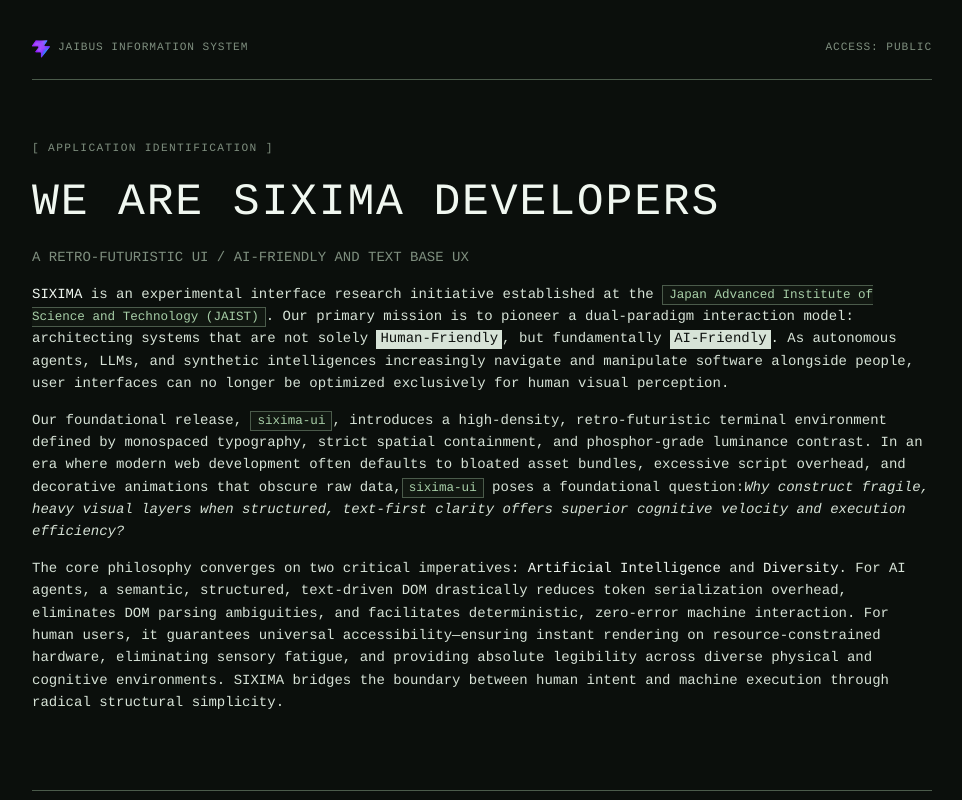
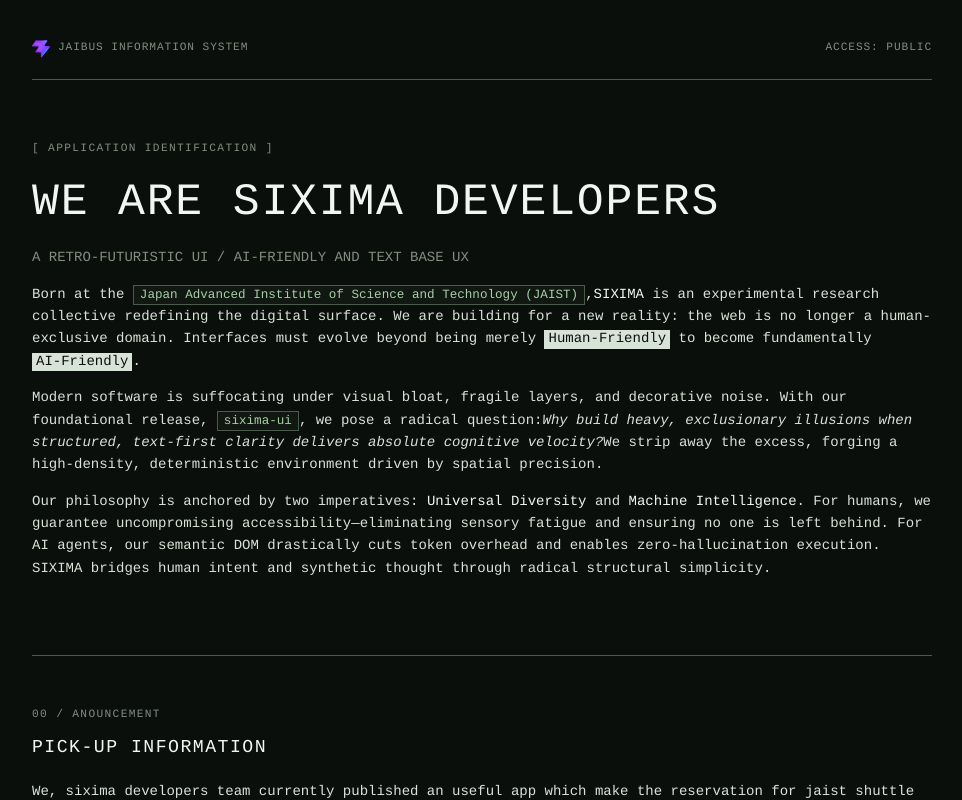
Before and after one commit to sixima-electric/JAIBUS-app, a React (Vite) app: page / in a window 1280 px wide. Shown: the top 800 px of the page, without its empty margins (158-1120 px from the left). Built offline with nearby package versions, Linux system fonts and the light colour scheme.

Commit message:
first commit

```diff
--- a/src/pages/About.jsx
+++ b/src/pages/About.jsx
@@ -3,7 +3,6 @@
 import "./layouts/sixima.css";
 import "./layouts/sixima-flow.css";
 
-// カスタムノードコンポーネント
 const TerminalNode = ({ data }) => {
   return (
     <div className={`terminal-node ${data.variant || ""}`}>
--- a/src/pages/Home.jsx
+++ b/src/pages/Home.jsx
@@ -28,47 +28,38 @@
         </p>{" "}
         <div>
           <p>
-            <strong>SIXIMA</strong> is an experimental interface research
-            initiative established at the{" "}
+            Born at the{" "}
             <code>
               Japan Advanced Institute of Science and Technology (JAIST)
             </code>
-            . Our primary mission is to pioneer a dual-paradigm interaction
-            model: architecting systems that are not solely{" "}
-            <mark>Human-Friendly</mark>, but fundamentally{" "}
-            <mark>AI-Friendly</mark>. As autonomous agents, LLMs, and synthetic
-            intelligences increasingly navigate and manipulate software
-            alongside people, user interfaces can no longer be optimized
-            exclusively for human visual perception.
+            ,<strong>SIXIMA</strong> is an experimental research collective
+            redefining the digital surface. We are building for a new reality:
+            the web is no longer a human-exclusive domain. Interfaces must
+            evolve beyond being merely <mark>Human-Friendly</mark> to become
+            fundamentally <mark>AI-Friendly</mark>.
           </p>
 
           <p>
-            Our foundational release, <code>sixima-ui</code>, introduces a
-            high-density, retro-futuristic terminal environment defined by
-            monospaced typography, strict spatial containment, and
-            phosphor-grade luminance contrast. In an era where modern web
-            development often defaults to bloated asset bundles, excessive
-            script overhead, and decorative animations that obscure raw data,
-            <code>sixima-ui</code> poses a foundational question:
+            Modern software is suffocating under visual bloat, fragile layers,
+            and decorative noise. With our foundational release,{" "}
+            <code>sixima-ui</code>, we pose a radical question:
             <em>
-              Why construct fragile, heavy visual layers when structured,
-              text-first clarity offers superior cognitive velocity and
-              execution efficiency?
+              Why build heavy, exclusionary illusions when structured,
+              text-first clarity delivers absolute cognitive velocity?
             </em>
+            We strip away the excess, forging a high-density, deterministic
+            environment driven by spatial precision.
           </p>
 
           <p>
-            The core philosophy converges on two critical imperatives:{" "}
-            <strong>Artificial Intelligence</strong> and{" "}
-            <strong>Diversity</strong>. For AI agents, a semantic, structured,
-            text-driven DOM drastically reduces token serialization overhead,
-            eliminates DOM parsing ambiguities, and facilitates deterministic,
-            zero-error machine interaction. For human users, it guarantees
-            universal accessibility—ensuring instant rendering on
-            resource-constrained hardware, eliminating sensory fatigue, and
-            providing absolute legibility across diverse physical and cognitive
-            environments. SIXIMA bridges the boundary between human intent and
-            machine execution through radical structural simplicity.
+            Our philosophy is anchored by two imperatives:{" "}
+            <strong>Universal Diversity</strong> and{" "}
+            <strong>Machine Intelligence</strong>. For humans, we guarantee
+            uncompromising accessibility—eliminating sensory fatigue and
+            ensuring no one is left behind. For AI agents, our semantic DOM
+            drastically cuts token overhead and enables zero-hallucination
+            execution. SIXIMA bridges human intent and synthetic thought through
+            radical structural simplicity.
           </p>
         </div>
       </section>{" "}
```
